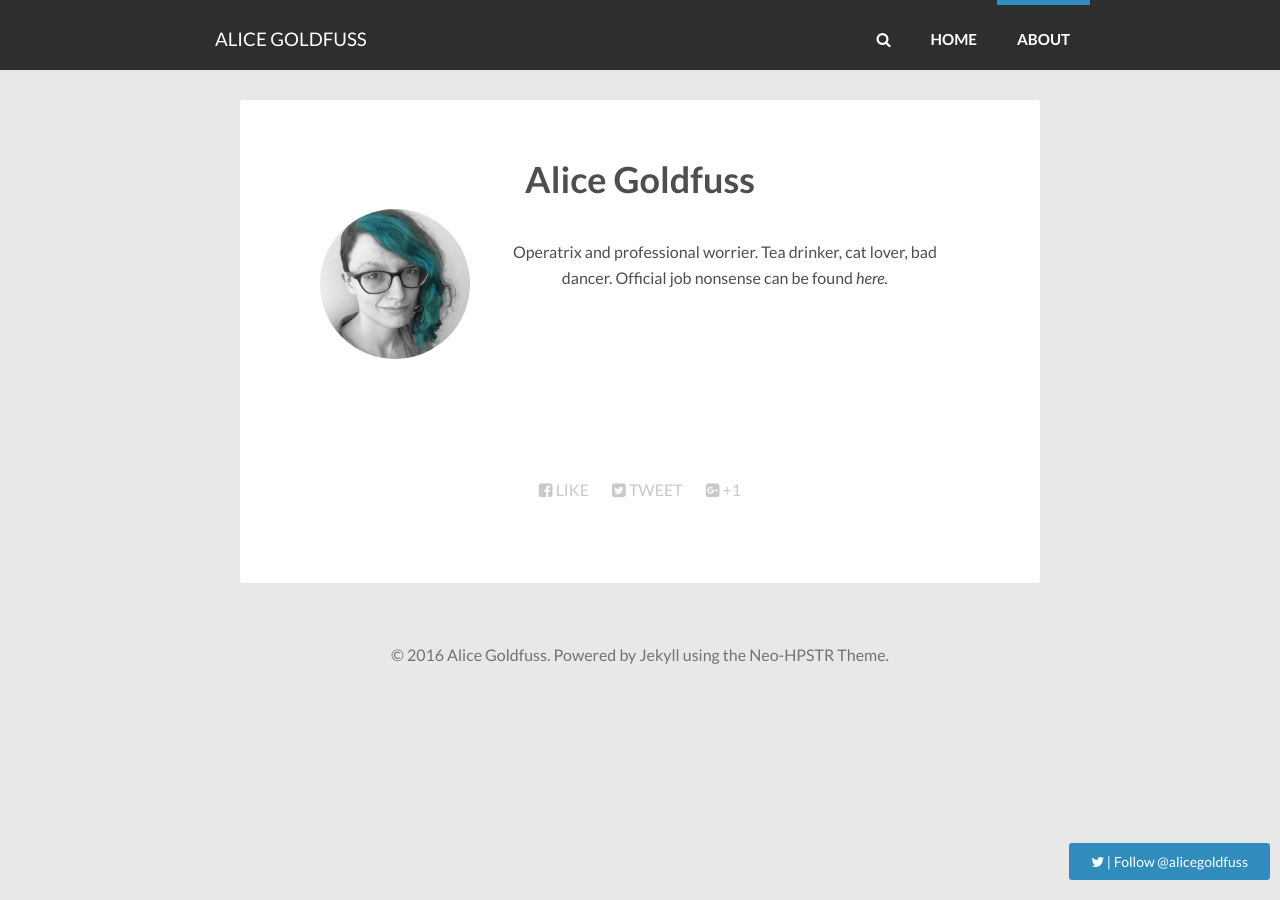
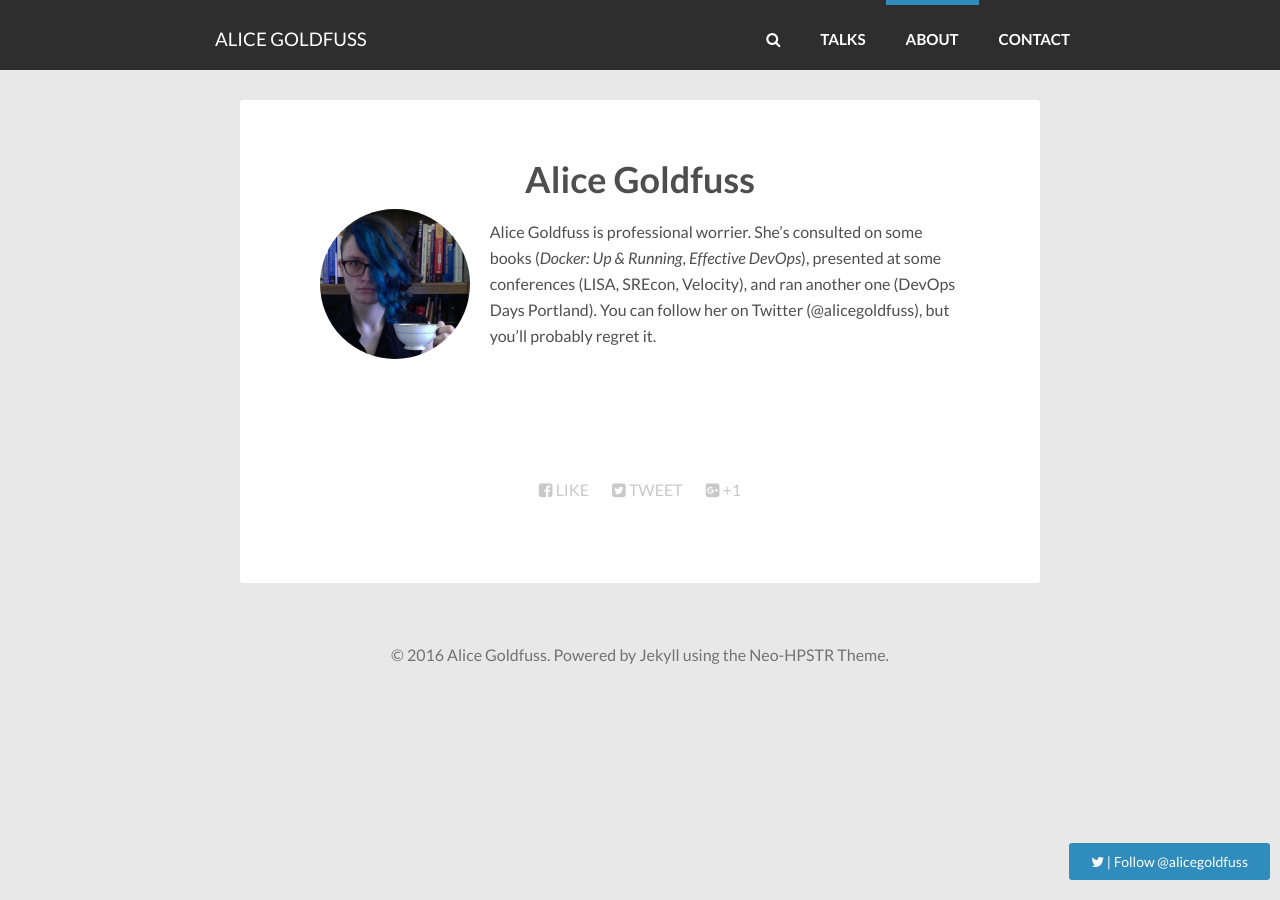
Before and after one commit to alicegoldfuss/blog, a Jekyll site: the page built from about/index.md, in a window 1280 px wide. Built offline with Jekyll 4.4.1, drawn with Linux system fonts in a browser that asks for light colours; nearby versions of some CDN libraries; comment, search, counter and statistics services are not loaded.

Commit message:
data import from old site

```diff
--- a/_config.yml
+++ b/_config.yml
@@ -17,10 +17,12 @@ url: http://blog.alicegoldfuss.com
 #   To create sub categories. add a submenu item
 # See the example
 menu:
-  - title: 'Home'
-    url: '/'
+  - title: 'Talks'
+    url: '/talks'
   - title: 'About'
     url: '/about'
+  - title: 'Contact'
+    url: '/contact'
  # - title: 'Tags'
   #  url: '/tags'
   #- title: 'Categories'
@@ -31,9 +33,9 @@ menu:
 owner:
   name:           Alice Goldfuss
   site:           http://alicegoldfuss.com
-  avatar:         images/GoldfussSite2016.png
+  avatar:         images/slack.jpeg
   bio: >
-    Operatrix and professional worrier. Tea drinker, cat lover, bad dancer. Official job nonsense can be found <a href="http://alicegoldfuss.com/about" target="_blank"><i>here.</i></a>
+        Alice Goldfuss is professional worrier. She’s consulted on some books (<i>Docker: Up & Running</i>, <i>Effective DevOps</i>), presented at some conferences (LISA, SREcon, Velocity), and ran another one (DevOps Days Portland). You can follow her on Twitter <a href="http://twitter.com/alicegoldfuss" target="_blank">(@alicegoldfuss)</a>, but you’ll probably regret it.
   email:          you@email.com
   # Twitter nick for use in Twitter cards and follow button.
   twitter: alicegoldfuss # if no twitter in this config, the twitter follow button will be removed
--- a/_sass/_page.scss
+++ b/_sass/_page.scss
@@ -303,9 +303,10 @@ header .entry-meta {
 	display: flex;
 }
 .author-bio{
-	padding-top: 30px;
+	padding-top: 10px;
 	padding-left: 20px;
 	flex-grow: 1;
+	text-align: left;
 }
 ul.social-buttons li a {
     display: block;
```
Also changed, not shown: contact/index.md (added, +28 -0 lines), talks/index.md (added, +38 -0 lines), images/slack.jpeg (added), images/starwars.jpg (added), images/talksphoto.png (added).
